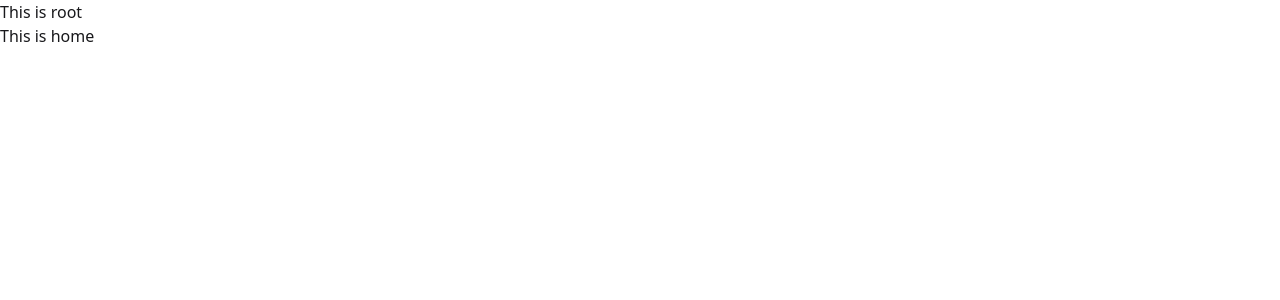
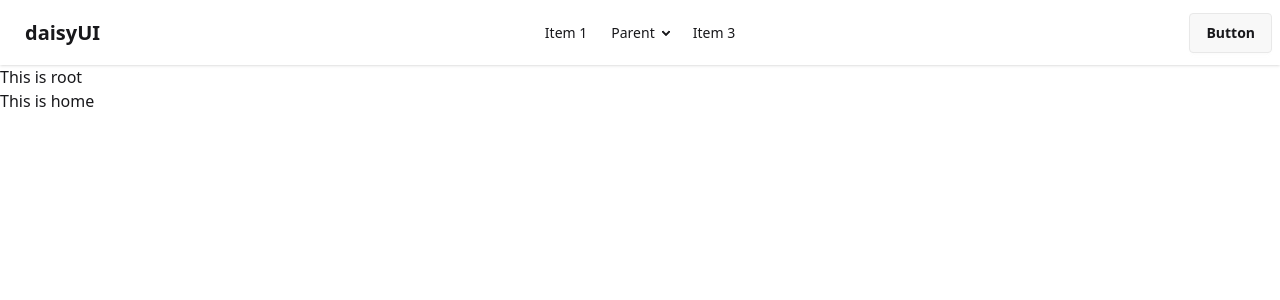
Before and after one commit to islamemon59/service-provider-client-side, a React (Vite) app: page / in a window 1280 px wide. Shown: the top 300 px of the page. Built offline with nearby package versions, Linux system fonts and the light colour scheme.

Commit message:
navbar added

```diff
--- a/src/Layout/Root.jsx
+++ b/src/Layout/Root.jsx
@@ -1,9 +1,11 @@
 import React from 'react';
 import { Outlet } from 'react-router';
+import Navbar from '../Pages/Navbar';
 
 const Root = () => {
     return (
         <div>
+            <Navbar></Navbar>
             This is root
             <Outlet></Outlet>
         </div>
--- /dev/null
+++ b/src/Pages/Navbar.jsx
@@ -0,0 +1,49 @@
+import React from 'react';
+
+const Navbar = () => {
+    return (
+<div className="navbar bg-base-100 shadow-sm">
+  <div className="navbar-start">
+    <div className="dropdown">
+      <div tabIndex={0} role="button" className="btn btn-ghost lg:hidden">
+        <svg xmlns="http://www.w3.org/2000/svg" className="h-5 w-5" fill="none" viewBox="0 0 24 24" stroke="currentColor"> <path strokeLinecap="round" strokeLinejoin="round" strokeWidth="2" d="M4 6h16M4 12h8m-8 6h16" /> </svg>
+      </div>
+      <ul
+        tabIndex={0}
+        className="menu menu-sm dropdown-content bg-base-100 rounded-box z-1 mt-3 w-52 p-2 shadow">
+        <li><a>Item 1</a></li>
+        <li>
+          <a>Parent</a>
+          <ul className="p-2">
+            <li><a>Submenu 1</a></li>
+            <li><a>Submenu 2</a></li>
+          </ul>
+        </li>
+        <li><a>Item 3</a></li>
+      </ul>
+    </div>
+    <a className="btn btn-ghost text-xl">daisyUI</a>
+  </div>
+  <div className="navbar-center hidden lg:flex">
+    <ul className="menu menu-horizontal px-1">
+      <li><a>Item 1</a></li>
+      <li>
+        <details>
+          <summary>Parent</summary>
+          <ul className="p-2">
+            <li><a>Submenu 1</a></li>
+            <li><a>Submenu 2</a></li>
+          </ul>
+        </details>
+      </li>
+      <li><a>Item 3</a></li>
+    </ul>
+  </div>
+  <div className="navbar-end">
+    <a className="btn">Button</a>
+  </div>
+</div>
+    );
+};
+
+export default Navbar;
```
